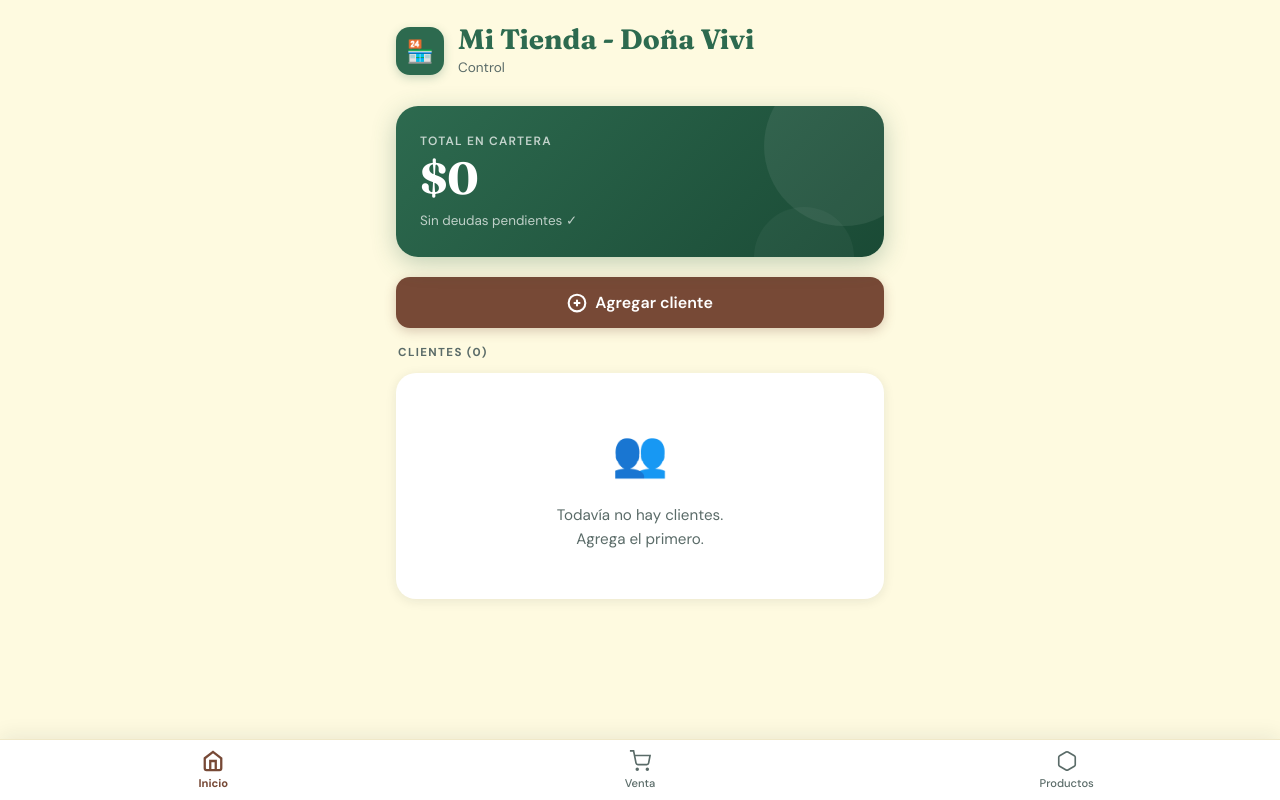
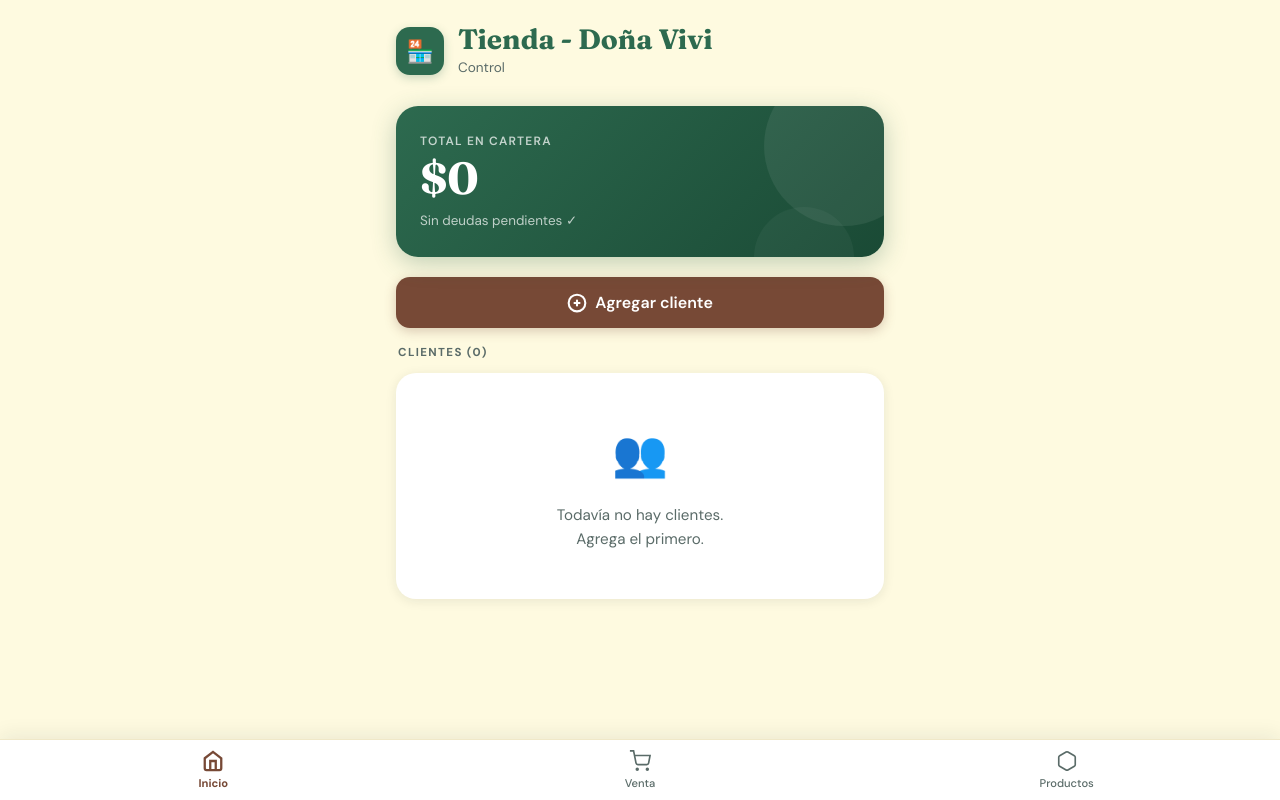
Before and after one commit to JuanG202/Tienda, a React (Vite) app: page / in a window 1280 px wide. Built offline with nearby package versions, Linux system fonts and the light colour scheme.

Commit message:
se sube por primera vez

```diff
--- a/src/componentes/Home.jsx
+++ b/src/componentes/Home.jsx
@@ -69,7 +69,7 @@ function Home() {
       <div className="header">
         <div className="header-icon">🏪</div>
         <div>
-          <h1>Mi Tienda - Doña Vivi</h1>
+          <h1>Tienda - Doña Vivi</h1>
           <p>Control</p>
         </div>
       </div>
```
